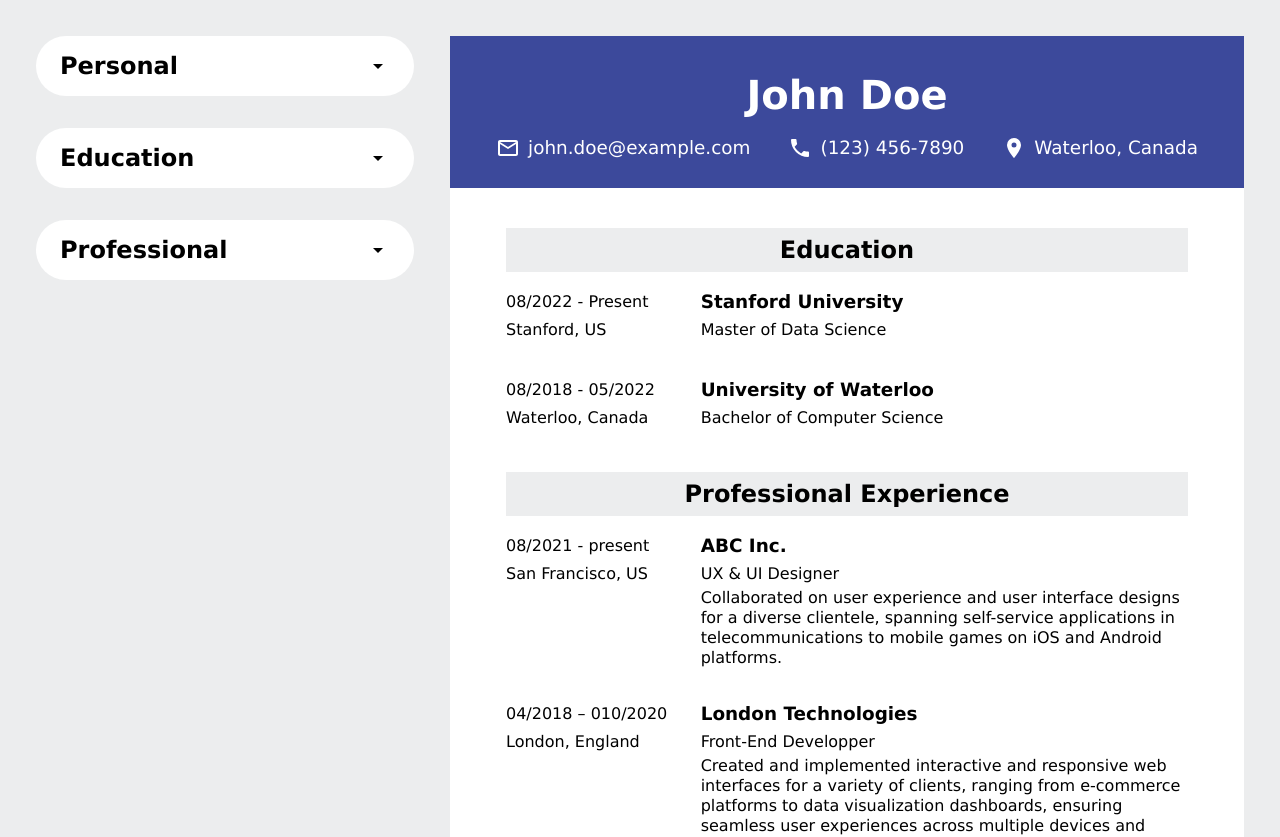
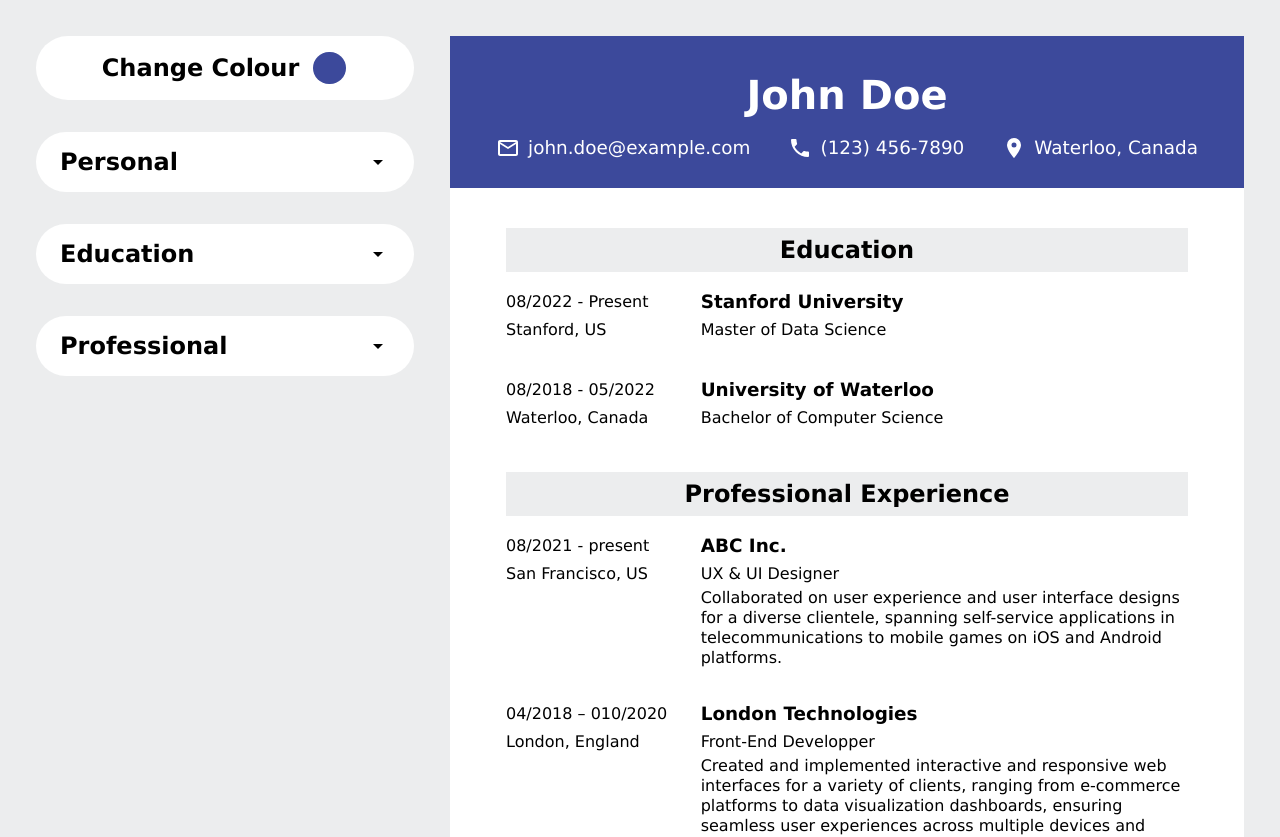
Before and after one commit to lilkahk/cv-builder, a React app: page / in a window 1280 px wide. Shown: the top 837 px of the page. Built offline with nearby package versions, Linux system fonts and the light colour scheme; the HTML template or start-up script is replaced by a standard one.

Commit message:
Add color picker

```diff
--- a/src/components/App.jsx
+++ b/src/components/App.jsx
@@ -56,17 +56,21 @@ function App() {
     }
   ])
 
+  const [color, setColor] = useState('#3c499b')
+
   return (
     <>
       <Sidebar
       info={info} setInfo={setInfo}
       educations={educations} setEducations={setEducations}
       experiences={experiences} setExperiences={setExperiences}
+      color={color} setColor={setColor}
       />
       <Cv
       info={info}
       educations={educations}
       experiences={experiences}
+      color={color}
       />
     </>
   )
--- a/src/components/Cv.jsx
+++ b/src/components/Cv.jsx
@@ -4,10 +4,10 @@ import Head from './Head';
 import Professional from './Professional';
 
 
-export default function Cv({info, educations, experiences}) {
+export default function Cv({ info, educations, experiences, color }) {
     return (
         <div className="cv">
-            <Head info={info} />
+            <Head info={info} color={color} />
             <Education educations={educations} />
             <Professional experiences={experiences} />
         </div>
--- a/src/components/Head.jsx
+++ b/src/components/Head.jsx
@@ -4,10 +4,13 @@ import { mdiEmailOutline } from '@mdi/js';
 import { mdiPhone } from '@mdi/js';
 import { mdiMapMarker } from '@mdi/js';
 
-export default function Head({info}) {
+export default function Head({ info, color }) {
+
+
+    console.log('a')
 
     return (
-        <div className='cv-head'>
+        <div className='cv-head' style={{backgroundColor: color}} >
             <h1 className='header-name'>{info.name}</h1>
             <div className='socials'>
                 <Social text={info.email} path={mdiEmailOutline} />
--- a/src/components/Sidebar.jsx
+++ b/src/components/Sidebar.jsx
@@ -5,7 +5,7 @@ import PersonalSide from './PersonalSide'
 import ProfessionalSide from './ProfessionalSide'
 
 export default function Sidebar({ info, setInfo, educations, setEducations,
-     experiences, setExperiences }) {
+     experiences, setExperiences, color, setColor }) {
 
     const [isPersonalActive, setIsPersonalActive] = useState(false)
     const [isEducationActive, setIsEducationActive] = useState(false)
@@ -13,6 +13,7 @@ export default function Sidebar({ info, setInfo, educations, setEducations,
 
     return (
         <div className="sidebar">
+            <ColorPicker color={color} setColor={setColor} />
             <PersonalSide info={info} setInfo={setInfo} isActive={isPersonalActive}
              setIsActive={setIsPersonalActive} setEd={setIsEducationActive}
               setPro={setIsProfessionalActive} />
@@ -25,3 +26,14 @@ export default function Sidebar({ info, setInfo, educations, setEducations,
         </div>
     )
 }
+
+function ColorPicker({ color, setColor }) {
+
+    return (
+        <div className="color-picker">
+            <label htmlFor="color-selector">Change Colour</label>
+            <input type="color" id='color-selector' value={color}
+            onChange={() => setColor(event.target.value)} />
+        </div>
+    )
+}
--- a/src/styles/Head.css
+++ b/src/styles/Head.css
@@ -1,5 +1,4 @@
 .cv-head {
-    background-color: var(--primary-color);
     height: 9rem;
     display: flex;
     flex-direction: column;
--- a/src/styles/Sidebar.css
+++ b/src/styles/Sidebar.css
@@ -4,8 +4,35 @@
     gap: 2rem;
 }
 
-@media print {
-    .sidebar {
-        display: none;
-    }
+.color-picker {
+    background-color: white;
+    padding: 0.75rem 1rem;
+    border-radius: 2rem;
+    font-size: 1.5rem;
+    font-weight: bold;
+    display: flex;
+    justify-content: center;
+    align-items: center;
+    gap: 0.75rem;
 }
+
+#color-selector {
+    -webkit-appearance: none;
+    -moz-appearance: none;
+    appearance: none;
+    border: none;
+    width: 37px;
+    height: 40px;
+    cursor: pointer;
+    background-color: transparent;
+}
+
+#color-selector::-webkit-color-swatch {
+    border-radius: 1rem;
+    border: none;
+}
+
+#color-selector::-moz-color-swatch {
+    border-radius: 1rem;
+    border: none;
+}
```
